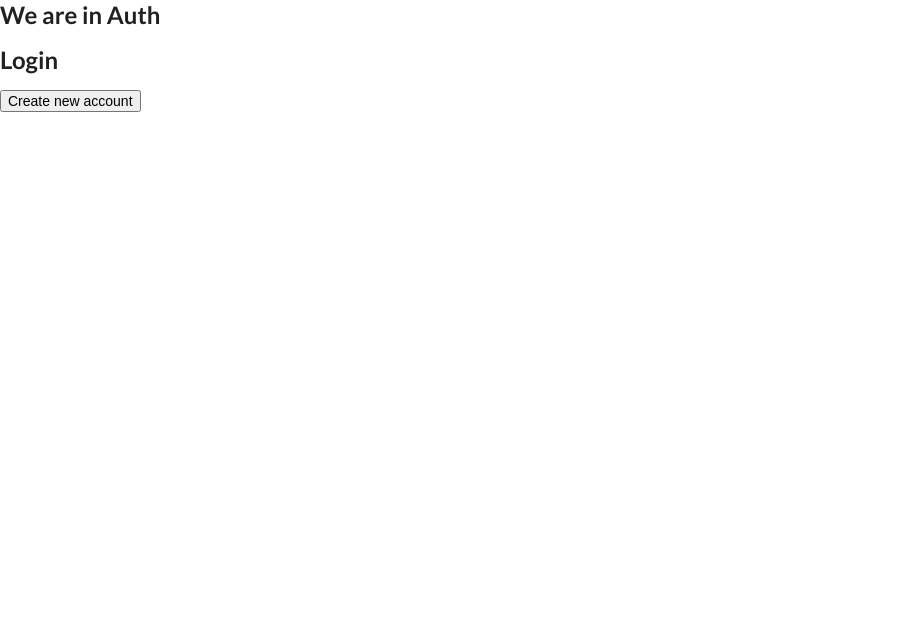
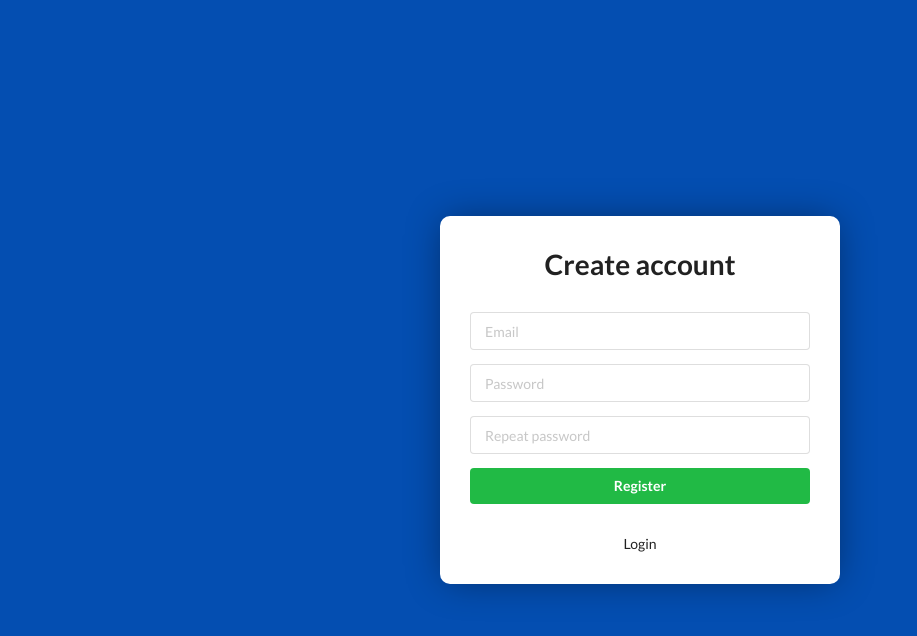
Before and after one commit to jgrisalescode/vue-payroll-manager, a Vue app: page / in a window 1280 px wide. Shown: the top 636 px of the page, without its empty margins (0-917 px from the left). Built offline with nearby package versions, Linux system fonts and the light colour scheme; no server answers.

Commit message:
Register Form styles

```diff
--- a/src/components/Auth/Register.vue
+++ b/src/components/Auth/Register.vue
@@ -1,7 +1,19 @@
 <template>
-  <div>
-    <h2>Register</h2>
-    <button @click="changeForm">Login</button>
+  <div class="register">
+    <h1>Create account</h1>
+    <form class="ui form">
+      <div class="field">
+        <input type="text" placeholder="Email">
+      </div>
+      <div class="field">
+        <input type="password" placeholder="Password">
+      </div>
+      <div class="field">
+        <input type="password" placeholder="Repeat password">
+      </div>
+      <button type="submit" class="ui button positive fluid">Register</button>
+    </form>
+    <p @click="changeForm">Login</p>
   </div>
 </template>
 
@@ -16,5 +28,33 @@
 </script>
 
 <style lang="scss" scoped>
+  .register {
+    background-color: white;
+    padding: 30px;
+    box-shadow: 0px 0px 38px -5px rgba(0,0,0,0.45);
+    width: 400px;
+    border-radius: 10px;
 
+    h1 {
+      text-align: center;
+      margin-bottom: 30px;
+    }
+
+    form {
+      input.error {
+        border-color: #faa;
+        background-color: #ffeded;
+      }
+    }
+
+    p {
+      text-align: center;
+      margin-top: 30px;
+
+      &:hover {
+        cursor: pointer;
+        opacity: 0.6;
+      }
+    }
+  }
 </style>
--- a/src/views/Auth.vue
+++ b/src/views/Auth.vue
@@ -1,6 +1,5 @@
 <template>
-  <div>
-    <h2>We are in Auth</h2>
+  <div class="auth">
     <Login v-if="showLogin" :changeForm="changeForm"/>
     <Register v-if="!showLogin" :changeForm="changeForm"/>
   </div>
@@ -20,7 +19,7 @@
     },
 
     setup(props) {
-      let showLogin = ref(true)
+      let showLogin = ref(false)
 
       const changeForm = () => {
         showLogin.value = !showLogin.value
@@ -35,5 +34,17 @@
 </script>
 
 <style lang="scss" scoped>
-
+  .auth {
+    height: 100vh;
+    display: flex;
+    flex-direction: column;
+    align-items: center;
+    justify-content: center;
+    background: rgb(4, 78, 177);
+    background: linear-gradient(
+      0deg,
+      rbga(4,78,157, 1) 0%,
+      rgba(0,174,255,1) 100%
+    )
+  }
 </style>
```
